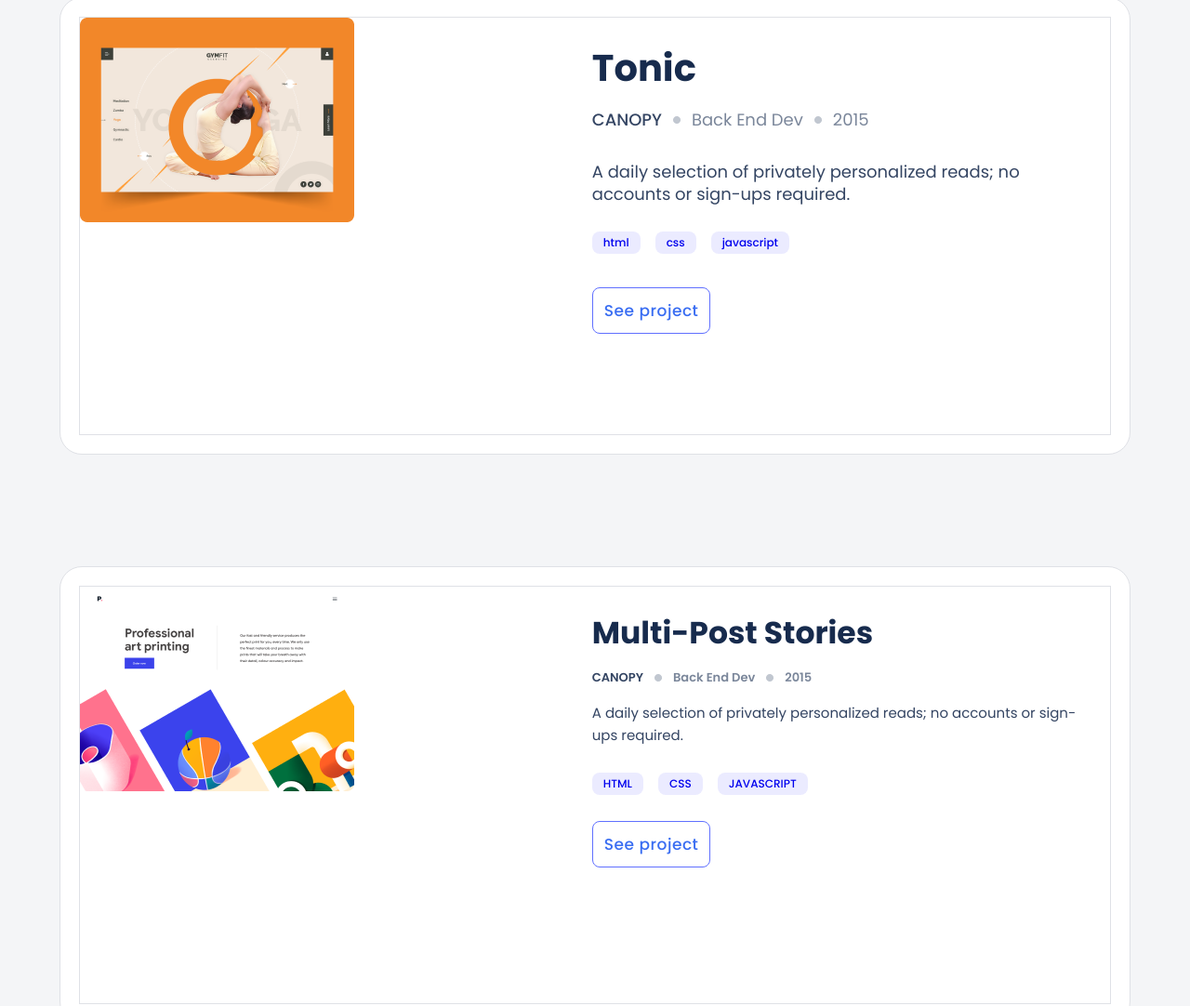
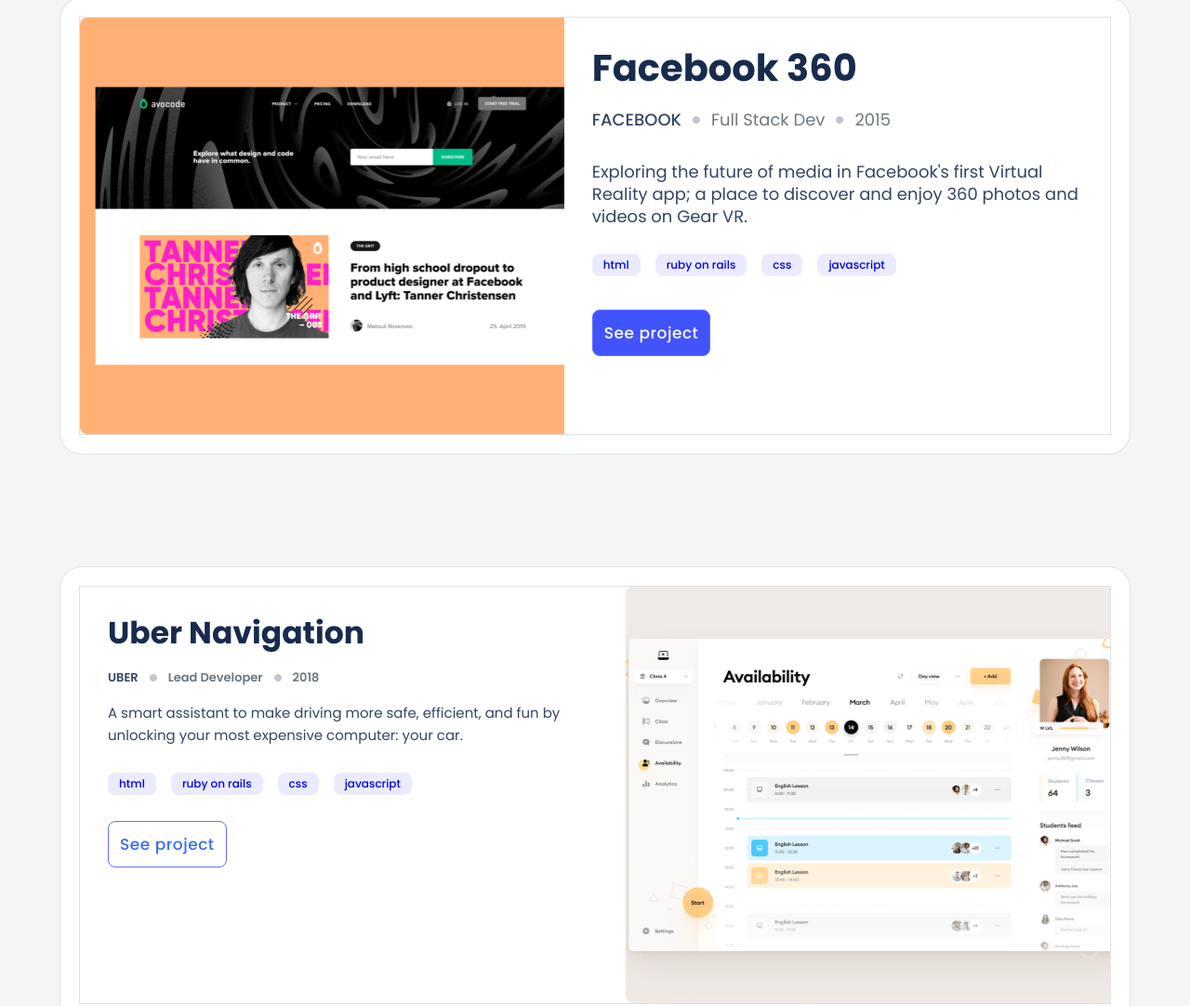
Before and after one commit to abdullah97-pro/Portfolio-Mobile-Project, a website: page index.html in a window 1280 px wide. Shown: the part 2247-3329 px from the top of the page at 93% size. Drawn offline with Linux system fonts and the light colour scheme.

Commit message:
Add last desktop version style in work section

```diff
--- a/index.html
+++ b/index.html
@@ -120,7 +120,7 @@
           </div>
           <ul class="web-languages">
             <li><a href="/">html</a></li>
-            <li class="ruby"><a href="/">ruby on rails</a></li>
+            <li class="ruby"><a href="/">Ruby on rails</a></li>
             <li><a href="/">css</a></li>
             <li><a href="/">javascript</a></li>
           </ul>
@@ -134,26 +134,28 @@
       <div class="card">
         <div class="img-2"></div>
         <div class="card-description">
-          <h2 class="card-title">tonic</h2>
+          <h2 class="card-title">facebook 360</h2>
           <div class="subheading">
-            <span class="canopy">canopy</span>
+            <span class="canopy">facebook</span>
             <img src="./Icons/Counter.png" alt="" />
-            <span class="subheading-list">back end dev</span>
+            <span class="subheading-list">full stack dev</span>
             <img src="./Icons/Counter.png" alt="" />
             <span class="subheading-list">2015</span>
           </div>
           <div class="card-content">
             <p>
-              A daily selection of privately personalized reads; no accounts or
-              sign-ups required.
+              Exploring the future of media in Facebook's
+              first Virtual Reality app; a place to discover
+              and enjoy 360 photos and videos on Gear VR.
             </p>
           </div>
           <ul class="web-languages">
             <li><a href="/">html</a></li>
+            <li class="ruby"><a href="/">Ruby on rails</a></li>
             <li><a href="/">css</a></li>
             <li><a href="/">javascript</a></li>
           </ul>
-          <button class="see-project">See project</button>
+          <button class="see-project-2">See project</button>
         </div>
       </div>
     </section>
@@ -161,22 +163,24 @@
     <section class="card-works">
       <div class="card">
         <div class="card-description-3">
-          <h2 class="card-title">Multi-Post Stories</h2>
+          <h2 class="card-title">uber navigation</h2>
           <div class="subheading">
-            <span class="canopy">canopy</span>
+            <span class="canopy">uber</span>
             <img src="./Icons/Counter.png" alt="" />
-            <span class="subheading-list">back end dev</span>
+            <span class="subheading-list">lead developer</span>
             <img src="./Icons/Counter.png" alt="" />
-            <span class="subheading-list">2015</span>
+            <span class="subheading-list">2018</span>
           </div>
           <div class="card-content">
             <p>
-              A daily selection of privately personalized reads; no accounts or
-              sign-ups required.
+              A smart assistant to make driving more safe,
+              efficient, and fun by unlocking your most
+              expensive computer: your car.
             </p>
           </div>
           <ul class="web-languages">
             <li><a href="/">html</a></li>
+            <li class="ruby"><a href="/">Ruby on rails</a></li>
             <li><a href="/">css</a></li>
             <li><a href="/">javascript</a></li>
           </ul>
--- a/style.css
+++ b/style.css
@@ -20,6 +20,8 @@
   --color14: #2230d2;
   --color15: #cfd8dc;
   --color16: #6070ff;
+  --color17: #4053fc;
+  --color18: #6b7780;
 }
 
 * {
@@ -88,7 +90,9 @@
   margin: 10px 0;
 }
 
-.card-works .card .card-description-1 .web-languages li.ruby {
+.card-works .card .card-description .web-languages li.ruby,
+.card-works .card .card-description-1 .web-languages li.ruby,
+.card-works .card .card-description-3 .web-languages li.ruby {
   display: none;
 }
 
@@ -305,7 +309,7 @@
 .card-works .card .card-description .subheading .subheading-list,
 .card-works .card .card-description-1 .subheading .subheading-list,
 .card-works .card .card-description-3 .subheading .subheading-list {
-  color: var(--color5);
+  color: var(--color18);
   font-family: 'Poppins', sans-serif;
   font-size: 13px;
   font-style: normal;
@@ -342,6 +346,7 @@
 }
 
 .card-works .card .card-description .see-project,
+.card-works .card .card-description .see-project-2,
 .card-works .card .card-description-1 .see-project,
 .card-works .card .card-description-3 .see-project {
   display: flex;
@@ -361,6 +366,7 @@
 }
 
 .card-works .card .card-description .see-project:hover,
+.card-works .card .card-description .see-project-2:hover,
 .card-works .card .card-description-1 .see-project:hover,
 .card-works .card .card-description-3 .see-project:hover {
   color: var(--white);
@@ -685,6 +691,23 @@
     order: 2;
   }
 
+  .card-works .card .img-2 {
+    width: 47%;
+    height: 448px;
+    background-image: url('./Icons/desktop/3 Snapshoot Portfolio.png');
+    background-repeat: no-repeat;
+    background-size: cover;
+  }
+
+  .card-works .card .img-3 {
+    width: 47%;
+    height: 448px;
+    background-image: url('./Icons/desktop/4 Snapshoot Portfolio.png');
+    background-repeat: no-repeat;
+    background-size: cover;
+    order: 2;
+  }
+
   .card-works .card .card-description,
   .card-works .card .card-description-1,
   .card-works .card .card-description-3 {
@@ -723,15 +746,43 @@
     color: var(--color3);
   }
 
-  .card-works .card .card-description .web-languages {
+  .card-works .card .card-description .web-languages,
+  .card-works .card .card-description-1 .web-languages,
+  .card-works .card .card-description-3 .web-languages {
     text-transform: lowercase;
   }
 
-  .card-works .card .card-description-1 .web-languages li.ruby {
+  .card-works .card .card-description .web-languages li.ruby,
+  .card-works .card .card-description-1 .web-languages li.ruby,
+  .card-works .card .card-description-3 .web-languages li.ruby {
     display: block;
   }
 
-  .card-works .card .card-description .see-project {
+  .card-works .card .card-description .see-project-2 {
+    display: flex;
+    align-items: center;
+    border: 1px solid var(--primary-1);
+    border-radius: 8px;
+    background-color: var(--color17);
+    color: var(--white);
+    font-family: 'Poppins', sans-serif;
+    font-style: normal;
+    font-weight: 500;
+    font-size: 17px;
+    line-height: 24px;
+    padding: 12px;
+    gap: 10px;
+    letter-spacing: 0.51px;
+  }
+
+  .card-works .card .card-description .see-project,
+  .card-works .card .card-description .see-project-2 {
     margin: 8px 0;
   }
+
+  .card-works .card .card-description .see-project-2:hover {
+    color: var(--color17);
+    cursor: pointer;
+    background-color: var(--white);
+  }
 }
```
